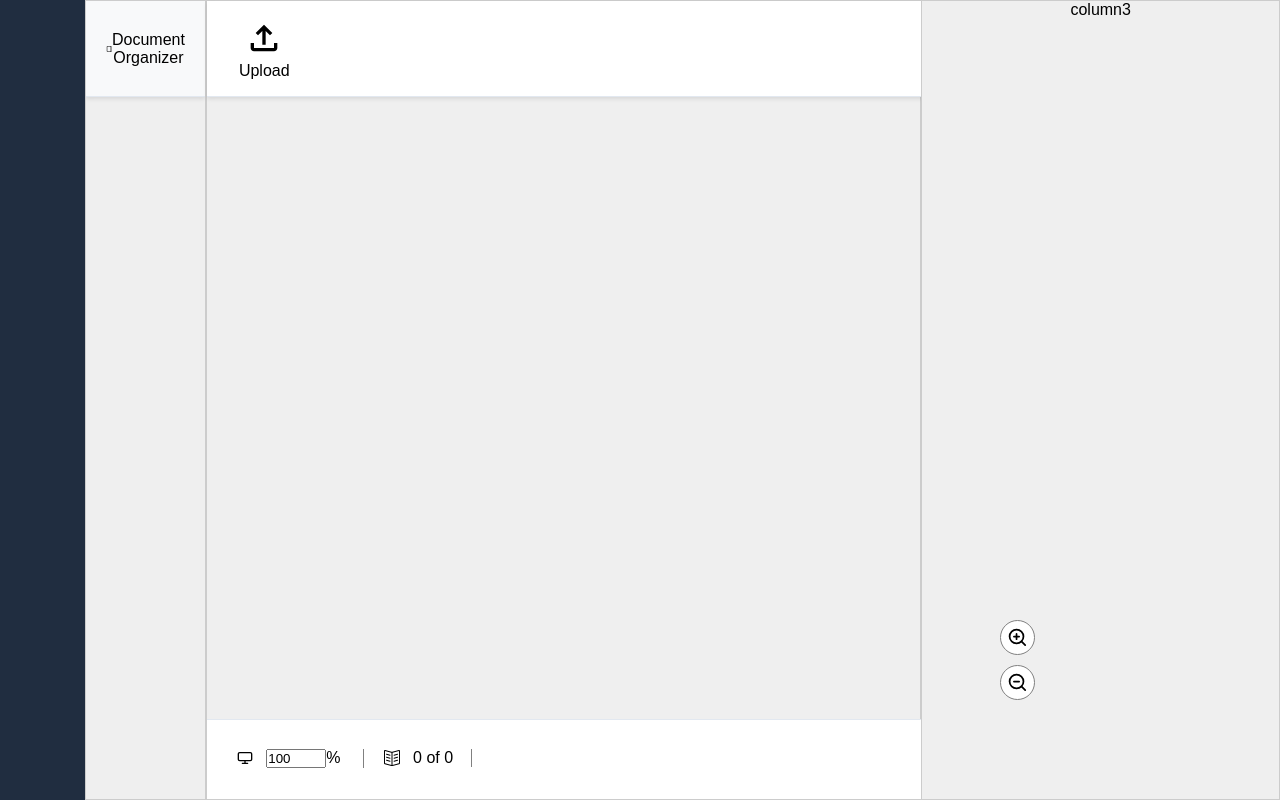
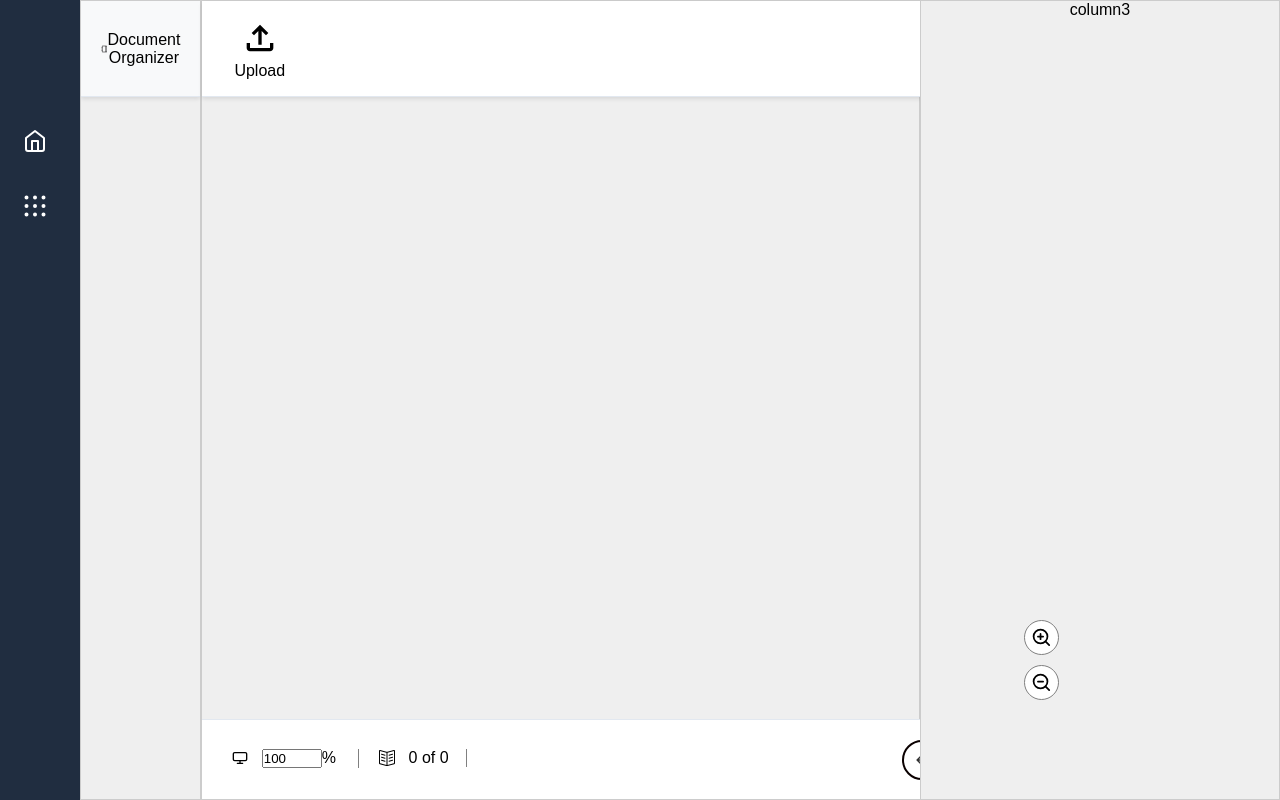
Before and after one commit to enjyashraf18/Annotation-tool, a React (Create React App) app: page / in a window 1280 px wide. Built offline with nearby package versions, Linux system fonts and the light colour scheme.

Commit message:
icons of the sidebar are done

```diff
--- a/src/App.css
+++ b/src/App.css
@@ -166,7 +166,8 @@ html, body {
   background-color: white;
   text-align: center;
   height: 10vh;
-  width: 920px;
+  /* width: 920px; */
+  width: 870px;
   border-top: 0.2px solid rgb(226,232,240);
 
 }
@@ -222,7 +223,7 @@ header {
   flex-direction: column;
   position: absolute;
   top: 80%;
-  left: 1000px;
+  left: 1024px;
   transform: translateY(-50%);
   z-index: 100;
 }
@@ -324,8 +325,9 @@ header {
   border: 2px solid rgb(59, 130, 246);
 }
 
-.sideBar{
+.SideBar{
   height: 100vh;
-  width: 85px;
+  width: 5rem;
+  /* background-color: rgb(32,45,64); */
   background-color: rgb(32,45,64);
 }
--- a/src/App.js
+++ b/src/App.js
@@ -8,7 +8,9 @@ import { SlBookOpen } from "react-icons/sl";
 import { FiZoomIn, FiZoomOut } from "react-icons/fi";
 import PDFViewer from './components/PDFViewer';
 import ImageDisplay from './components/ImageDisplay';
+import SideBar from './components/SideBar';
 import Thumbnail from './components/Thumbnail';
+import { FiHome } from "react-icons/fi";
 import { SlNotebook } from "react-icons/sl";
 import './components/FileUpload.css';
 
@@ -136,10 +138,7 @@ function App() {
 
 
 <div className="main-container">
-      <div className='sideBar'>
-        <sideBar/>
-
-      </div>
+      <SideBar/>
       {/* <div className='column column1'> column1</div> */}
       <div className='column column1'>
       <header className='column1-header'>
--- a/src/components/sideBar.jsx
+++ b/src/components/sideBar.jsx
@@ -1,15 +1,31 @@
 import React from "react";
+import { FiHome } from "react-icons/fi";
+import { PiDotsNineBold } from "react-icons/pi";
+import '../App.css';
 
-function sideBar(){
+function SideBar() {
+    const hstyle = {
+        color: "white",
+        position: 'absolute',
+        top: '129px',
+        verticalAlign: 'middle',
+        left:'23px'
+    };
+    const dstyle = {
+        color: "white",
+        position: 'absolute',
+        top: '190px',
+        verticalAlign: 'middle',
+        left:'19px'
+    };
 
-
-    return(
-        <div>
-            dddd
+    return (
+        <div className="SideBar">
+            <FiHome size="1.5rem" style={hstyle} />
+            <PiDotsNineBold  size="2rem" style={dstyle} />
 
         </div>
-
-    )
+    );
 }
 
-export default sideBar;
+export default SideBar;
```
